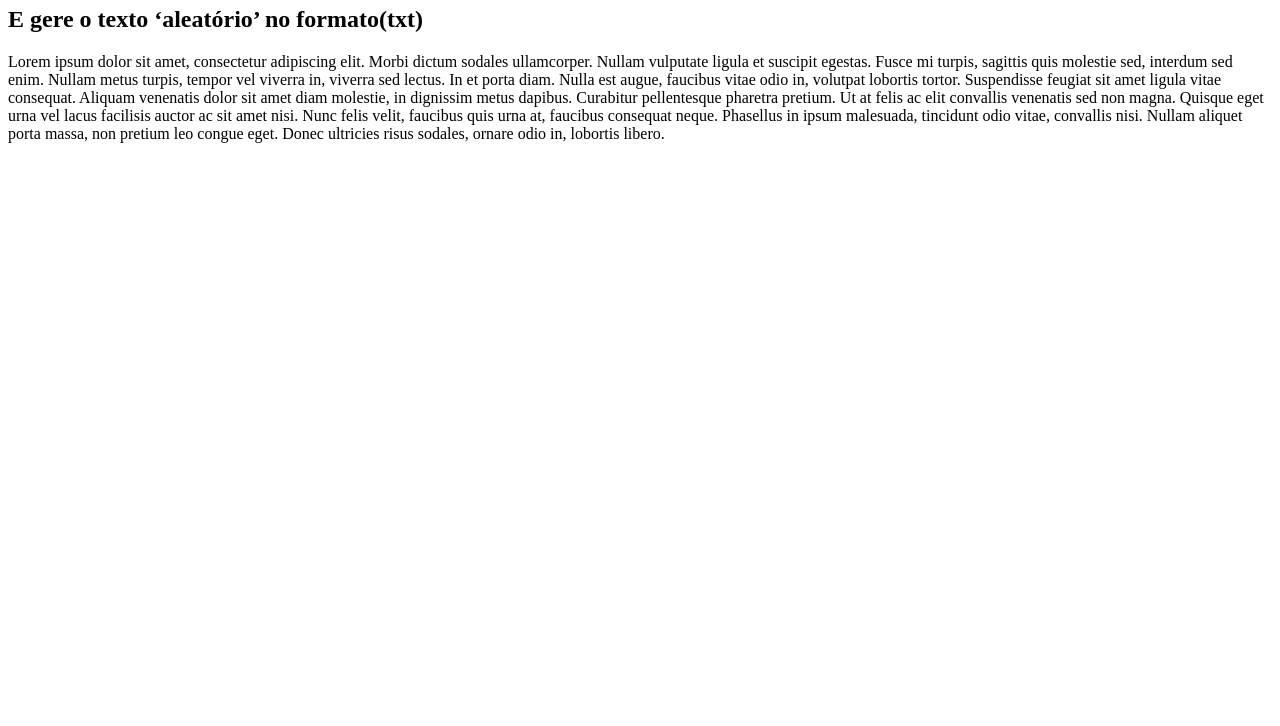
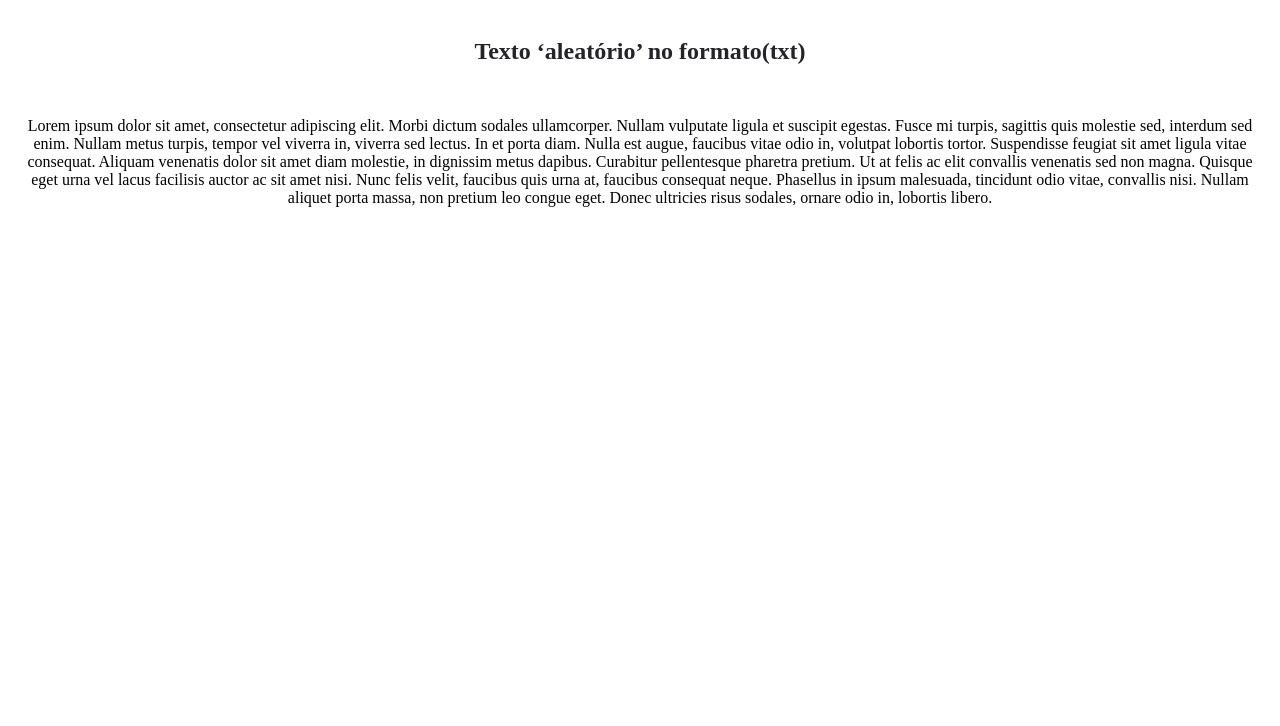
Before and after one commit to mjpfelicia/Pratica-da-1-semana-Criacao-de-paginas-customizadas-com-Node.js, a website: page pagina.html in a window 1280 px wide. Shown: the part 74-800 px from the top of the page. Drawn offline with Linux system fonts and the light colour scheme.

Commit message:
criando paginas p1

```diff
--- a/pagina.html
+++ b/pagina.html
@@ -11,15 +11,24 @@
 <body>
 
   <h1>Crie um arquivo no formato texto (.txt)</h1>
-  <h2>E gere o texto ‘aleatório’ no formato(txt)</h2>
-  <p1>Lorem ipsum dolor sit amet, consectetur adipiscing elit. Morbi dictum sodales ullamcorper. Nullam vulputate ligula
-    et suscipit egestas. Fusce mi turpis, sagittis quis molestie sed, interdum sed enim. Nullam metus turpis, tempor vel
-    viverra in, viverra sed lectus. In et porta diam. Nulla est augue, faucibus vitae odio in, volutpat lobortis tortor.
-    Suspendisse feugiat sit amet ligula vitae consequat. Aliquam venenatis dolor sit amet diam molestie, in dignissim
-    metus dapibus. Curabitur pellentesque pharetra pretium. Ut at felis ac elit convallis venenatis sed non magna.
-    Quisque eget urna vel lacus facilisis auctor ac sit amet nisi. Nunc felis velit, faucibus quis urna at, faucibus
-    consequat neque. Phasellus in ipsum malesuada, tincidunt odio vitae, convallis nisi. Nullam aliquet porta massa, non
-    pretium leo congue eget. Donec ultricies risus sodales, ornare odio in, lobortis libero.</p1>
+  <h2>Texto ‘aleatório’ no formato(txt)</h2>
+
+
+  <div class="texto">
+    <p1>Lorem ipsum dolor sit amet, consectetur adipiscing elit. Morbi dictum sodales ullamcorper. Nullam
+      vulputate ligula
+      et suscipit egestas. Fusce mi turpis, sagittis quis molestie sed, interdum sed enim. Nullam metus turpis, tempor
+      vel
+      viverra in, viverra sed lectus. In et porta diam. Nulla est augue, faucibus vitae odio in, volutpat lobortis
+      tortor.
+      Suspendisse feugiat sit amet ligula vitae consequat. Aliquam venenatis dolor sit amet diam molestie, in dignissim
+      metus dapibus. Curabitur pellentesque pharetra pretium. Ut at felis ac elit convallis venenatis sed non magna.
+      Quisque eget urna vel lacus facilisis auctor ac sit amet nisi. Nunc felis velit, faucibus quis urna at, faucibus
+      consequat neque. Phasellus in ipsum malesuada, tincidunt odio vitae, convallis nisi. Nullam aliquet porta massa,
+      non
+      pretium leo congue eget. Donec ultricies risus sodales, ornare odio in, lobortis libero.
+    </p1>
+  </div>
 </body>
 
 
--- a/style.css
+++ b/style.css
@@ -2,4 +2,16 @@ h1{
     color: blue;
     font-family: 'Courier New', Courier, monospace;
     font-size: 2rem;
+    text-align: center;
 }
+h2{
+    color: rgb(36, 35, 42);
+    text-align: center;
+    padding: 2rem;
+}
+.texto{
+
+text-align: center;
+margin: 1rem;
+
+}
```
